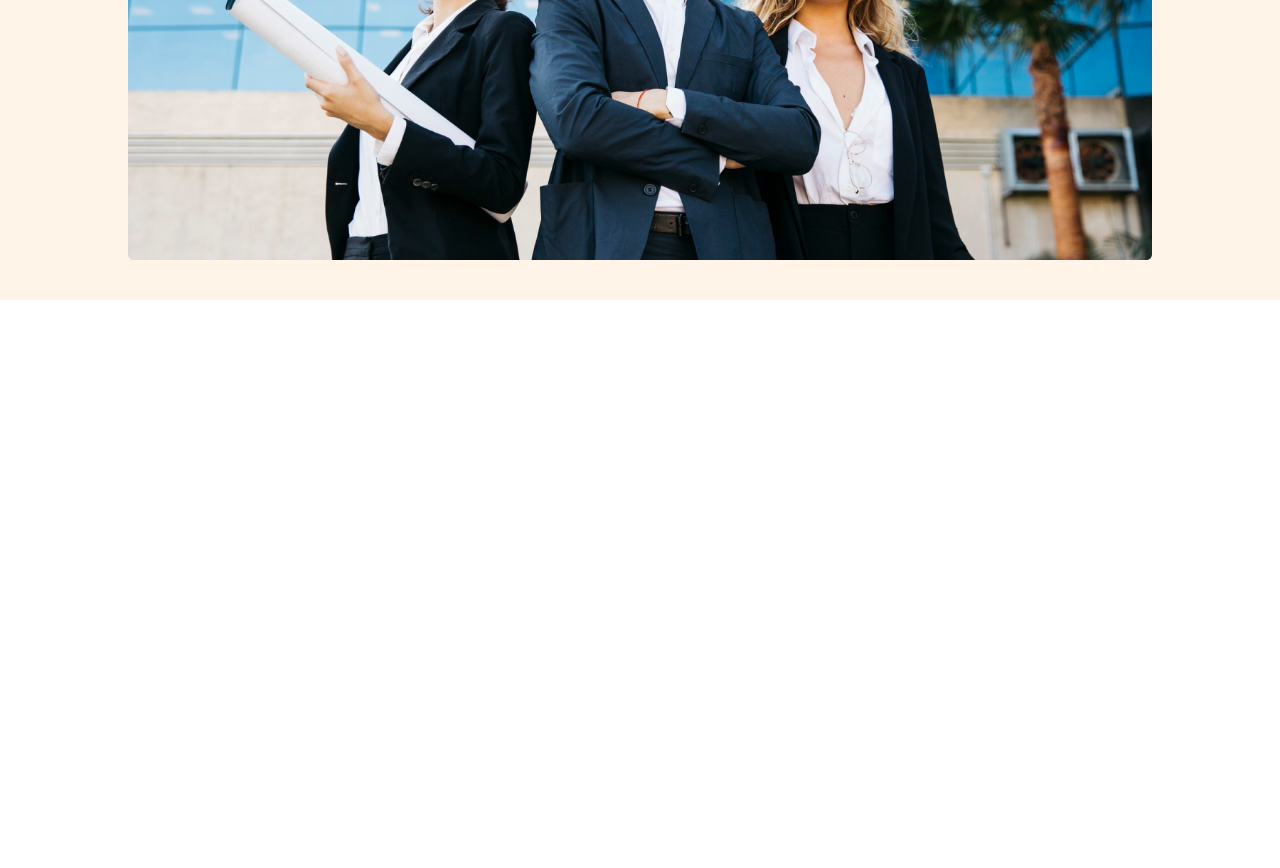
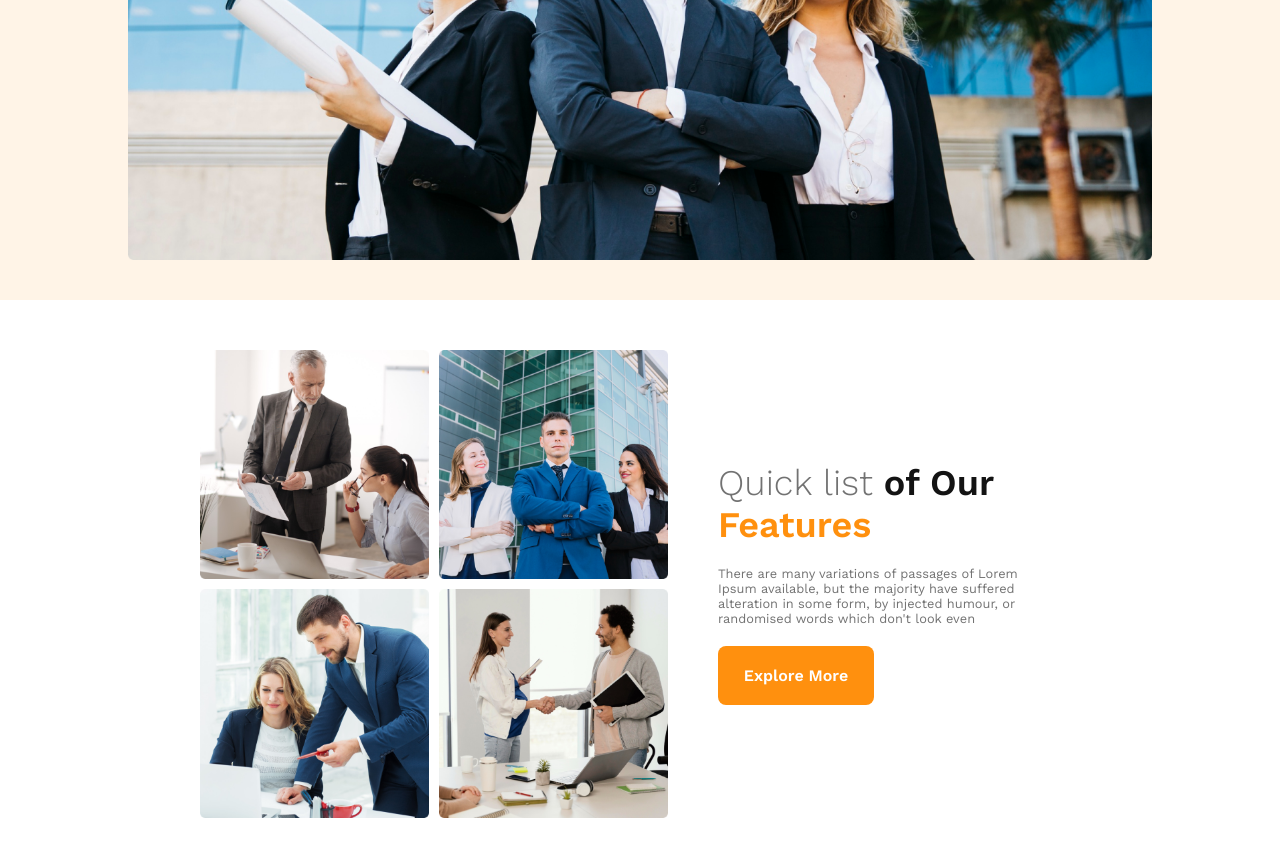
Before and after one commit to akibrahman/module-9-class, a plain HTML site: page index.html in a window 1280 px wide. Shown: the part 669-1537 px from the top of the page. Before the commit the page ends 969 px from the top, so only its background shows below. Drawn offline with nearby package versions, Linux system fonts and the light colour scheme.

Commit message:
Teams section added

```diff
--- a/index.html
+++ b/index.html
@@ -32,5 +32,27 @@
       </section>
       <img src="./images/banner.png" alt="" />
     </header>
+    <main>
+      <section class="team">
+        <div class="team-gallery">
+          <img src="./images/team1.png" alt="" />
+          <img src="./images/team2.png" alt="" />
+          <img src="./images/team3.png" alt="" />
+          <img src="./images/team4.png" alt="" />
+        </div>
+        <div class="team-content">
+          <h1>
+            <span>Quick list</span> of Our <br />
+            <span>Features</span>
+          </h1>
+          <p>
+            There are many variations of passages of Lorem Ipsum available, but
+            the majority have suffered alteration in some form, by injected
+            humour, or randomised words which don't look even
+          </p>
+          <button class="btn-primary">Explore More</button>
+        </div>
+      </section>
+    </main>
   </body>
 </html>
--- a/style.css
+++ b/style.css
@@ -55,13 +55,15 @@ nav ul li a {
   font-size: 1.6rem;
   font-weight: 400;
 }
-.banner-content .btn-primary {
+.banner-content .btn-primary,
+.team-content .btn-primary {
   color: #fff;
   font-size: 2rem;
   font-weight: 600;
   background-color: #ff900e;
   border: none;
   padding: 20px 25px;
+  border-radius: 8px;
 }
 header img {
   display: block;
@@ -69,3 +71,47 @@ header img {
   margin: 0 auto;
   padding-bottom: 40px;
 }
+
+/* Teams Section Style  */
+.team {
+  padding: 50px 200px;
+  display: flex;
+  align-items: center;
+}
+.team-gallery {
+  width: 60%;
+  display: grid;
+  grid-template-columns: repeat(2, 1fr);
+  gap: 10px;
+}
+.team-gallery img {
+  width: 100%;
+}
+.team-content {
+  width: 40%;
+  padding: 50px;
+  display: flex;
+  flex-direction: column;
+  gap: 20px;
+}
+.team-content h1,
+.team-content h1 span {
+  color: #131313;
+  font-size: 4.5rem;
+  font-weight: 600;
+}
+.team-content span:nth-child(1) {
+  color: #727272;
+  font-weight: 300;
+}
+.team-content span:nth-child(3) {
+  color: #ff900e;
+  font-weight: 600;
+}
+.team-content p {
+  color: #727272;
+  font-size: 1.6rem;
+}
+.team-content .btn-primary {
+  width: 50%;
+}
```
